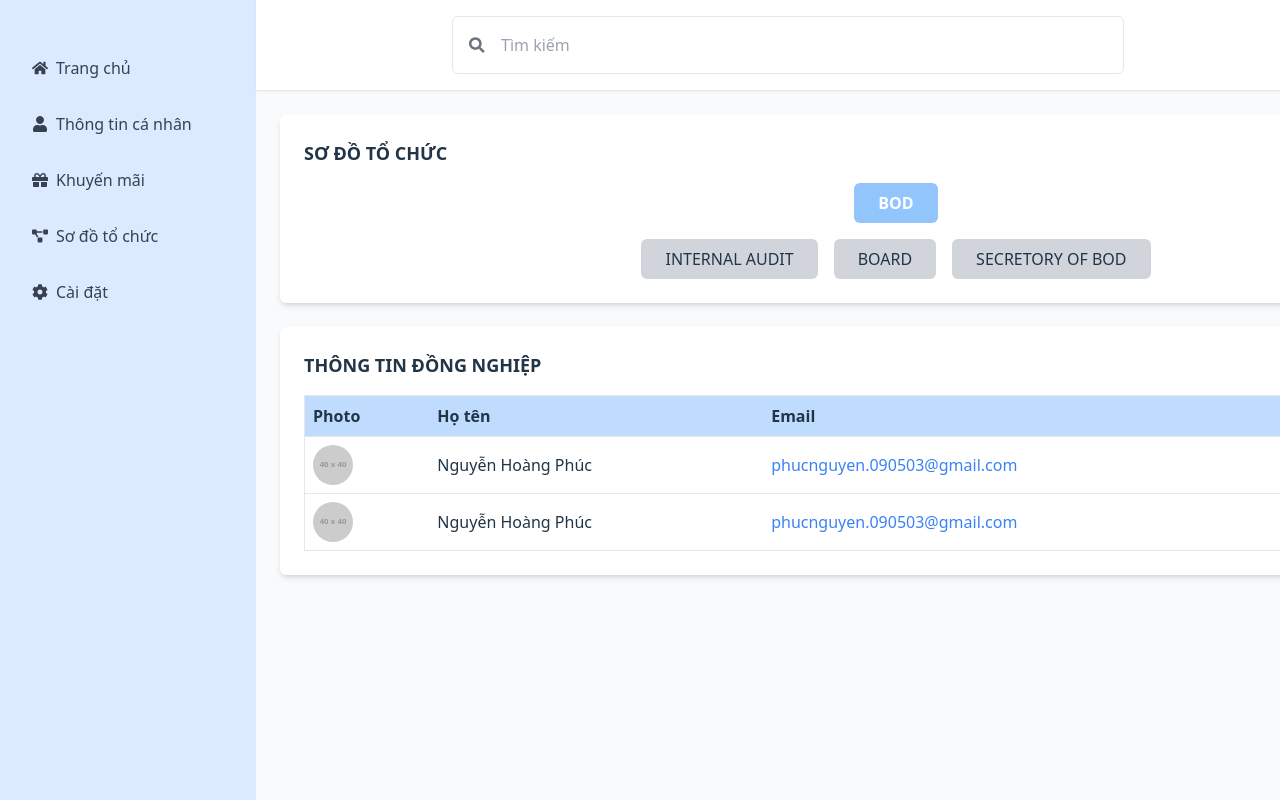
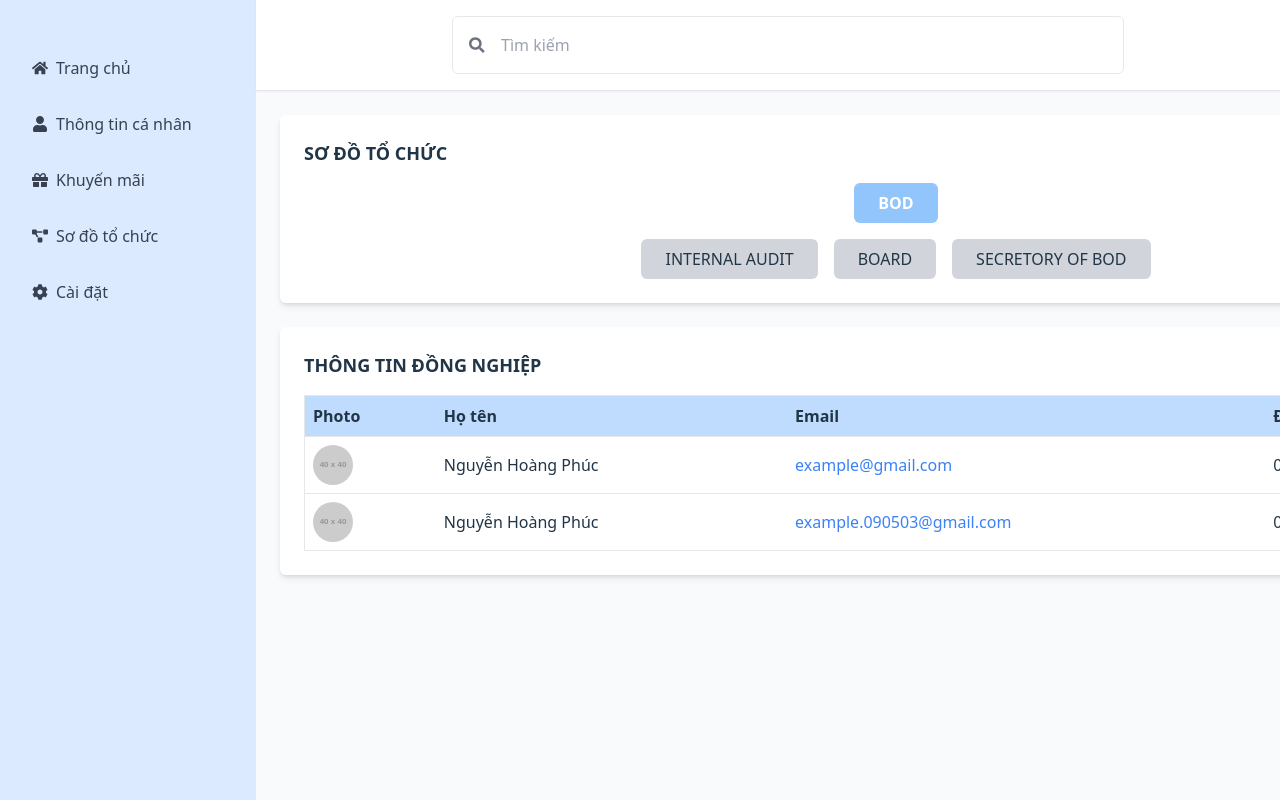
Before and after one commit to phucnguyen09052003/FE_TTAB, a React (Vite) app: page /organization in a window 1280 px wide. Shown: the top 800 px of the page. Built offline with nearby package versions, Linux system fonts and the light colour scheme.

Commit message:
fix MyProfile

```diff
--- a/src/components/ColleagueList.tsx
+++ b/src/components/ColleagueList.tsx
@@ -1,6 +1,6 @@
 const colleagues = [
-    { name: "Nguyễn Hoàng Phúc", email: "phucnguyen.090503@gmail.com", phone: "0934057253", photo: "https://via.placeholder.com/40" },
-    { name: "Nguyễn Hoàng Phúc", email: "phucnguyen.090503@gmail.com", phone: "0934057253", photo: "https://via.placeholder.com/40" }
+    { name: "Nguyễn Hoàng Phúc", email: "example@gmail.com", phone: "0123456789", photo: "https://via.placeholder.com/40" },
+    { name: "Nguyễn Hoàng Phúc", email: "example.090503@gmail.com", phone: "0123456789", photo: "https://via.placeholder.com/40" }
   ];
 
   const ColleagueList = () => {
--- a/src/components/MyProfile.tsx
+++ b/src/components/MyProfile.tsx
@@ -2,8 +2,8 @@ import { useState ,Fragment} from "react";
 
 import pdflogo from '/pdf-svgrepo-com.svg'
 
-import Sidebar from "./Sidebar";
-import Navbar from "./Navbar";
+import Sidebar from "../components/Sidebar";
+import Navbar from "../components/Navbar";
 const years = [2025, 2024, 2023];
 const salaryRecords: Record<number, Record<string, boolean>> = {
   2025: { "01": true, "02": true, "03": true, "04": false, "05": false, "06": false },
@@ -96,23 +96,21 @@ const MyProfile = () => {
           </div>
 
 
-          <div className=" grid grid-cols-1 sm:grid-cols-2 md:grid-cols-3">
+          <div className="grid grid-cols-1 sm:grid-cols-2 md:grid-cols-3">
   {Object.keys(salaryRecords[selectedYear]).map((month) => (
-    <div key={month} className="flex flex-col items-center">
-
-      <div className="border rounded-md p-4 w-80 h-40 flex items-center justify-center">
+    <div key={month} className="flex flex-col items-center min-w-[450px]">
+      <div className="border rounded-md p-4 w-80 h-60 flex items-center justify-center">
         {salaryRecords[selectedYear][month] ? (
           <a href="#">
-          <img src={pdflogo} alt="PDF" className="w-120 h-20" />
+            <img src={pdflogo} alt="PDF" className="w-120 h-20" />
           </a>
-
         ) : (
           <div className="w-16 h-16 bg-gray-200"></div>
         )}
       </div>
-
-
-      <p className="mt-2 px-2 py-1 bg-gray-300 rounded-md">{selectedYear}/{month}</p>
+      <p className="mt-2 px-2 py-4 bg-gray-300 rounded-md h-12 flex items-center justify-center">
+        {selectedYear}/{month}
+      </p>
     </div>
   ))}
 </div>
```
